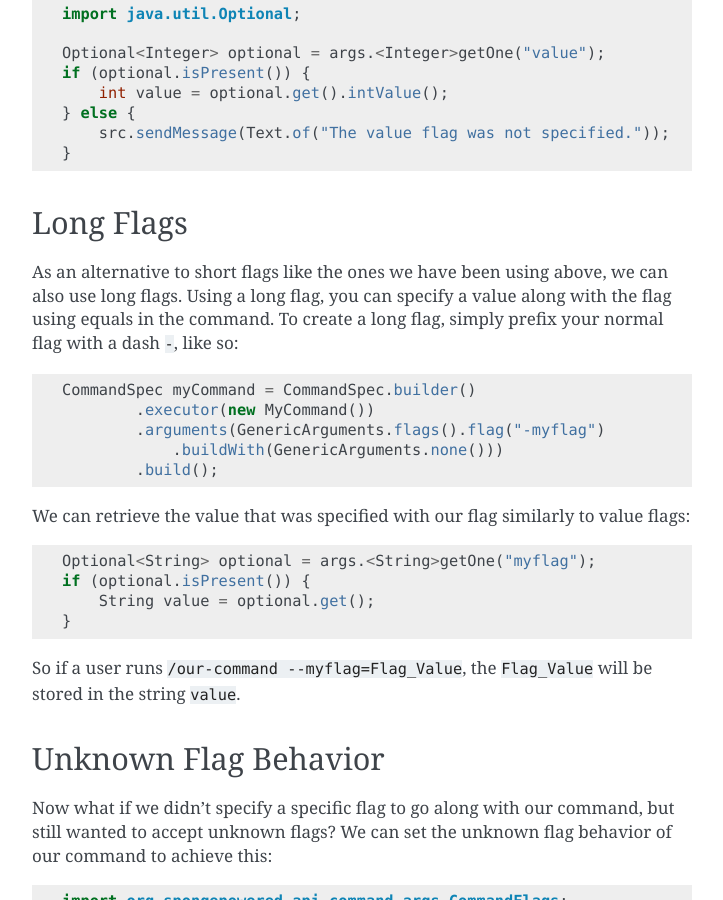
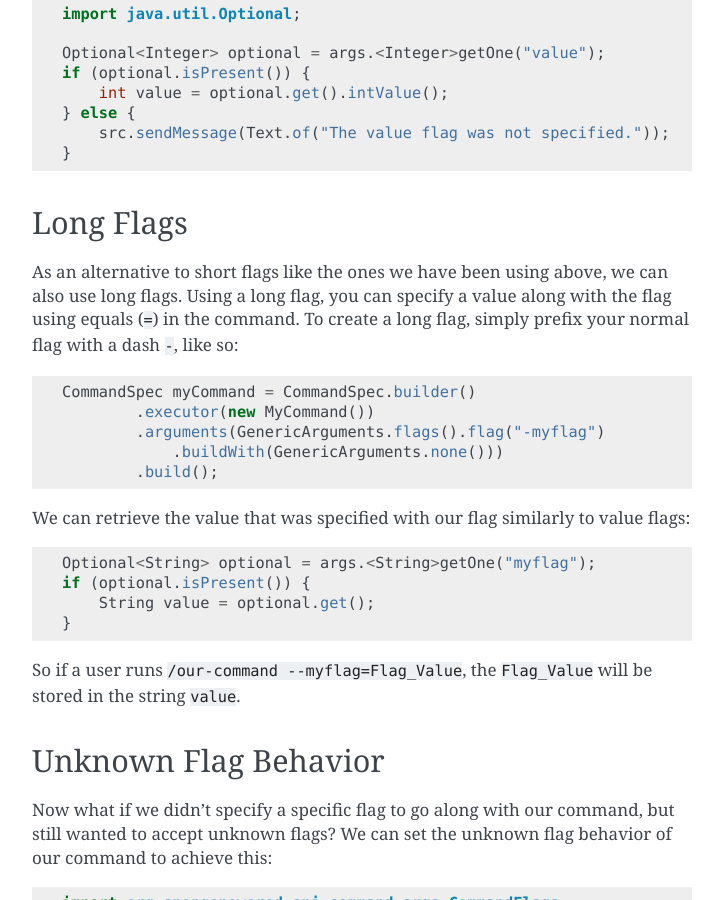
Before and after one commit to SpongePowered/SpongeDocs, a Sphinx documentation site: the page built from source/plugin/commands/flags.rst, in a window 1280 px wide and 900 px high, scrolled down 1907 px. Shown: the whole window, without its empty margins (388-1111 px from the left). Built offline with Sphinx 7.4.7, drawn with Linux system fonts in a browser that asks for light colours; pages that are not in the unit, such as notebooks, are missing from menus; cross-references to code outside the pages are shown as plain code.

Commit message:
Solves 437#issuecomment-329957276

```diff
--- a/source/plugin/commands/flags.rst
+++ b/source/plugin/commands/flags.rst
@@ -99,7 +99,7 @@ Long Flags
 ==========
 
 As an alternative to short flags like the ones we have been using above, we can also use long flags. Using a long flag,
-you can specify a value along with the flag using equals in the command. To create a long flag, simply prefix your
+you can specify a value along with the flag using equals (``=``) in the command. To create a long flag, simply prefix your
 normal flag with a dash ``-``, like so:
 
 .. code-block:: java
```
